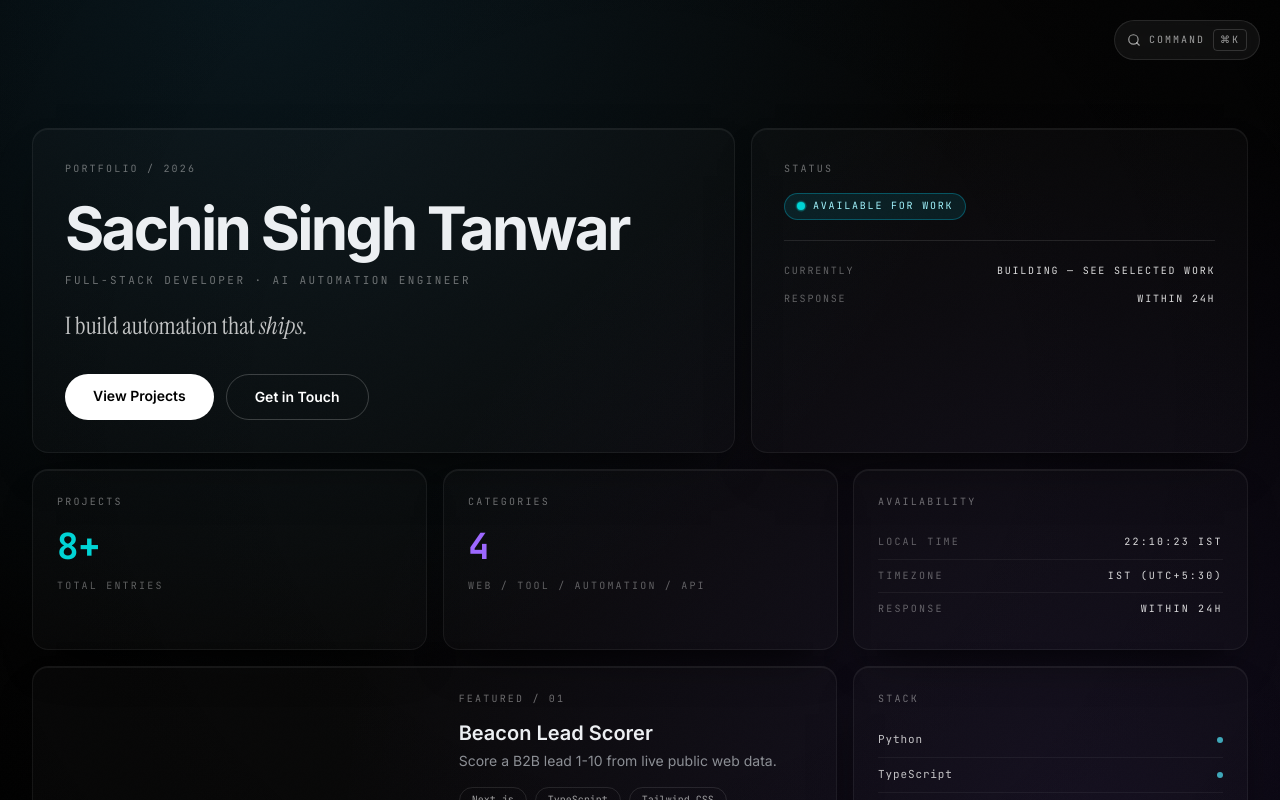
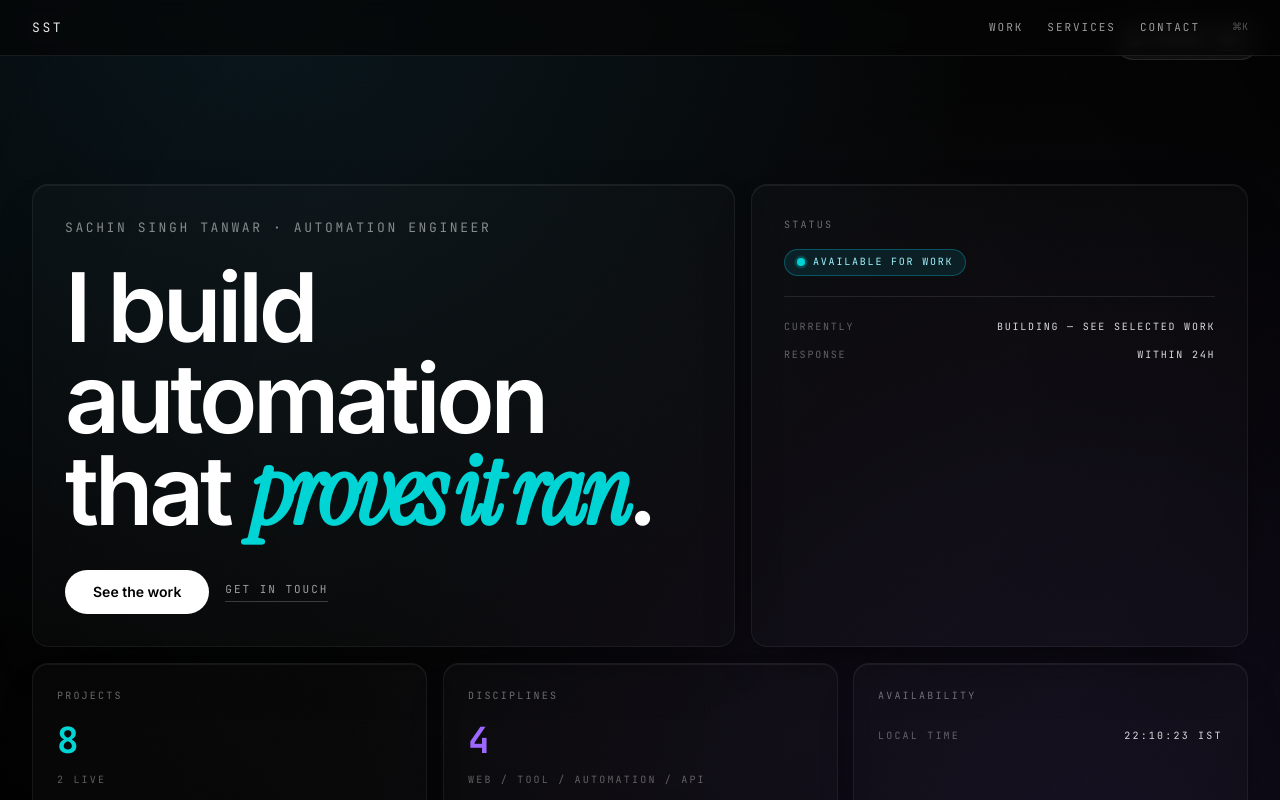
Before and after one commit to Sachin-Singh-Tanwar/Sachin-Singh-Tanwar.github.io, a React (Vite) app: page / in a window 1280 px wide. Shown: the top 800 px of the page. Built offline with nearby package versions, Linux system fonts and the light colour scheme.

Commit message:
fix: lane1 surgical nav hero vocabulary toggle and services

```diff
--- a/index.html
+++ b/index.html
@@ -4,13 +4,13 @@
     <meta charset="UTF-8" />
     <meta name="viewport" content="width=device-width, initial-scale=1.0" />
     <meta name="theme-color" content="#050505" />
-    <title>Sachin Singh Tanwar — Full-Stack Developer & AI Automation Engineer</title>
+    <title>Sachin Singh Tanwar — Automation Engineer</title>
     <meta
       name="description"
       content="Sachin Singh Tanwar builds production web apps and AI automation. Selected work in Python, TypeScript, React and headless workers."
     />
     <meta property="og:type" content="website" />
-    <meta property="og:title" content="Sachin Singh Tanwar — Full-Stack Developer & AI Automation Engineer" />
+    <meta property="og:title" content="Sachin Singh Tanwar — Automation Engineer" />
     <meta
       property="og:description"
       content="Production web apps and AI automation that keep running after the laptop is off."
@@ -34,8 +34,8 @@
             "@id": "https://sachin-singh-tanwar.github.io/#person",
             "name": "Sachin Singh Tanwar",
             "url": "https://sachin-singh-tanwar.github.io/",
-            "jobTitle": "Full-Stack Developer",
-            "description": "Full-Stack Developer and AI Automation Engineer",
+            "jobTitle": "Automation Engineer",
+            "description": "Automation Engineer",
             "email": "sachin.singh.tanwar325@gmail.com",
             "sameAs": [
               "https://github.com/Sachin-Singh-Tanwar",
--- a/scripts/live-smoke.ts
+++ b/scripts/live-smoke.ts
@@ -12,17 +12,34 @@ async function main() {
   })
   page.on('pageerror', (e) => errors.push('pageerror: ' + e.message))
 
-  await page.goto(URL + '?smoke=' + Date.now(), { waitUntil: 'networkidle' })
+  await page.goto(URL + '?lane1smoke=' + Date.now(), { waitUntil: 'networkidle' })
   await page.waitForTimeout(1200)
+
+  const title = await page.title()
+  console.log('LIVE_TITLE=' + title)
+
+  const asset = await page.evaluate(() => {
+    const script = document.querySelector('script[type="module"]') as HTMLScriptElement | null
+    return script?.src || ''
+  })
+  const assetStatus = asset ? (await page.request.get(asset)).status() : 0
+  console.log('LIVE_ASSET_URL=' + asset)
+  console.log('LIVE_ASSET_STATUS=' + assetStatus)
+
   const body = await page.evaluate(() => document.body.innerText)
   console.log('LIVE_NAME=' + (body.includes('Sachin Singh Tanwar') ? 'YES' : 'NO'))
   console.log('LIVE_SELECTED_WORK=' + (body.toLowerCase().includes('selected work') ? 'YES' : 'NO'))
+  console.log('LIVE_PITCH=' + (body.includes('I build automation that proves it ran.') ? 'YES' : 'NO'))
+  console.log('LIVE_APP_DEVELOPMENT=' + (body.includes('App Development') ? 'YES' : 'NO'))
   await page.screenshot({ path: join(process.cwd(), 'screenshots/live-hero.png') })
 
   const card = page.locator('[data-project-card]').first()
   await card.click()
   await page.waitForTimeout(800)
-  console.log('LIVE_MODAL=' + ((await page.$$('[role="dialog"][aria-modal="true"]')).length > 0 ? 'YES' : 'NO'))
+  console.log(
+    'LIVE_MODAL=' +
+      ((await page.$$('[role="dialog"][aria-modal="true"]')).length > 0 ? 'YES' : 'NO'),
+  )
   await page.screenshot({ path: join(process.cwd(), 'screenshots/live-modal.png') })
 
   console.log('CONSOLE_ERROR_COUNT=' + errors.length)
@@ -30,4 +47,7 @@ async function main() {
   await browser.close()
 }
 
-main().catch((e) => { console.error(e); process.exit(1) })
+main().catch((e) => {
+  console.error(e)
+  process.exit(1)
+})
--- a/scripts/screenshot.ts
+++ b/scripts/screenshot.ts
@@ -2,72 +2,150 @@ import { chromium } from 'playwright'
 import { mkdirSync } from 'fs'
 import { join } from 'path'
 
-function badgeInCover() {
-  const badge = document.querySelector('[data-projects-grid] [data-status-badge]') as HTMLElement | null
-  const cover = badge?.closest('[data-cover]') as HTMLElement | null
-  if (!badge || !cover) return false
-  const b = badge.getBoundingClientRect()
-  const c = cover.getBoundingClientRect()
-  return b.left >= c.left && b.right <= c.right && b.top >= c.top && b.bottom <= c.bottom
-}
+const URL = 'http://127.0.0.1:3001/'
+const outDir = join(process.cwd(), 'screenshots')
 
 async function main() {
-  const outDir = join(process.cwd(), 'screenshots')
   mkdirSync(outDir, { recursive: true })
   const browser = await chromium.launch()
   const page = await browser.newPage({ viewport: { width: 1440, height: 900 } })
-  await page.goto('http://localhost:4173', { waitUntil: 'networkidle' })
+  const errors: string[] = []
+  page.on('console', (m) => {
+    if (m.type() === 'error') errors.push('console: ' + m.text())
+  })
+  page.on('pageerror', (e) => errors.push('pageerror: ' + e.message))
+
+  await page.goto(URL + '?lane1=' + Date.now(), { waitUntil: 'networkidle' })
   await page.waitForTimeout(1200)
 
-  const heroChildren = await page.evaluate(() => {
-    const grid = document.querySelector('#hero > div') as HTMLElement
-    return grid?.children.length ?? 0
-  })
-  console.log('HERO_CHILDREN=' + heroChildren)
-  const statusText = await page.evaluate(() => {
-    const cards = Array.from(document.querySelectorAll('#hero > div > article')) as HTMLElement[]
-    const card = cards.find(el => el.textContent?.trim().startsWith('Status'))
-    return (card?.innerText ?? '').replace(/\s+/g, ' ').trim()
-  })
-  console.log('STATUS_CARD_TEXT=' + statusText)
-  await page.screenshot({ path: join(outDir, '20-hero.png') })
-
-  await page.evaluate(() => document.querySelector('#projects')?.scrollIntoView({ behavior: 'instant' as ScrollBehavior }))
-  await page.click('[data-view="grid"]')
-  await page.waitForTimeout(900)
-  console.log('BADGE_ON_COVER=' + ((await page.evaluate(badgeInCover)) ? 'YES' : 'NO'))
-  const building = await page.evaluate(() => Array.from(document.querySelectorAll('[data-projects-grid] [data-status-badge]')).filter(el => el.textContent?.trim() === 'BUILDING').length)
-  console.log('BUILDING_BADGES=' + building)
-  await page.screenshot({ path: join(outDir, '21-projects.png') })
-
-  const card = page.locator('[data-projects-grid] [data-project-card]').first()
-  await card.click()
-  await page.waitForTimeout(700)
-  console.log('MODAL_OPEN=' + ((await page.$$('[role="dialog"][aria-modal="true"]')).length > 0 ? 'YES' : 'NO'))
-  const strip = await page.evaluate(() => {
-    const el = document.querySelector('[data-project-cover-strip]') as HTMLElement | null
+  const nav = await page.evaluate(() => {
+    const el = document.querySelector('[data-primary-nav]') as HTMLElement | null
     if (!el) return null
+    const cs = getComputedStyle(el)
+    const hint = el.querySelector('span') as HTMLElement | null
     return {
-      height: Math.round(el.getBoundingClientRect().height),
-      cover: Boolean(el.querySelector('[data-project-cover]')),
-      text: (el.innerText || '').replace(/\s+/g, ' ').trim(),
+      height: el.getBoundingClientRect().height,
+      position: cs.position,
+      backdrop: cs.backdropFilter || (cs as any).webkitBackdropFilter,
+      borderBottom: cs.borderBottomColor,
+      wordmark: el.querySelector('a')?.textContent?.trim(),
+      hint: hint?.textContent?.trim(),
+      hintVisible: hint ? !!(hint.offsetWidth || hint.offsetHeight) : false,
+      links: Array.from(el.querySelectorAll('a')).map((a) => ({
+        text: a.textContent?.trim(),
+        href: a.getAttribute('href'),
+        visible: !!(a.offsetWidth || a.offsetHeight),
+      })),
     }
   })
-  console.log('MODAL_COVER_STRIP=' + (strip ? 'YES' : 'NO'))
-  console.log('MODAL_STRIP_INFO=' + JSON.stringify(strip))
-  await page.screenshot({ path: join(outDir, '22-modal.png') })
-  await page.keyboard.press('Escape')
-  await page.waitForTimeout(300)
+  console.log('NAV_DESKTOP=' + JSON.stringify(nav))
+
+  const hero = await page.evaluate(() => {
+    const h1 = document.querySelector('[data-pitch]') as HTMLElement | null
+    const cs = h1 ? getComputedStyle(h1) : null
+    const accent = h1?.querySelector('span') as HTMLElement | null
+    const acs = accent ? getComputedStyle(accent) : null
+    const byline = h1?.previousElementSibling as HTMLElement | null
+    const clipped = Array.from(document.querySelectorAll('*')).filter((el) => {
+      const st = getComputedStyle(el) as any
+      return st.backgroundClip === 'text' || st.webkitBackgroundClip === 'text'
+    }).length
+    return {
+      text: h1?.textContent?.replace(/\s+/g, ' ').trim(),
+      fontSize: cs?.fontSize,
+      fontWeight: cs?.fontWeight,
+      letterSpacing: cs?.letterSpacing,
+      fontFamily: cs?.fontFamily,
+      color: cs?.color,
+      accentText: accent?.textContent?.trim(),
+      accentFontFamily: acs?.fontFamily,
+      accentFontStyle: acs?.fontStyle,
+      accentColor: acs?.color,
+      byline: byline?.textContent?.trim(),
+      bylineFontSize: byline ? getComputedStyle(byline).fontSize : null,
+      bylineLetterSpacing: byline ? getComputedStyle(byline).letterSpacing : null,
+      bylineColor: byline ? getComputedStyle(byline).color : null,
+      gradientClassEls: document.querySelectorAll('.gradient-text').length,
+      clippedEls: clipped,
+    }
+  })
+  console.log('HERO_DESKTOP=' + JSON.stringify(hero))
+  await page.screenshot({ path: join(outDir, '30-hero.png') })
+
+  const toggleLoad = await page.evaluate(() =>
+    Array.from(document.querySelectorAll('[data-view]')).map((b) => {
+      const el = b as HTMLElement
+      return {
+        view: el.getAttribute('data-view'),
+        ariaPressed: el.getAttribute('aria-pressed'),
+        active: el.getAttribute('data-active'),
+        background: getComputedStyle(el).backgroundColor,
+        color: getComputedStyle(el).color,
+      }
+    }),
+  )
+  console.log('TOGGLE_LOAD=' + JSON.stringify(toggleLoad))
+
+  const vocab = await page.evaluate(() => {
+    const cards = Array.from(document.querySelectorAll('#hero > div > article')) as HTMLElement[]
+    const projectsCard = cards.find((c) => (c.textContent || '').trim().startsWith('Projects'))
+    const availabilityCard = cards.find((c) => (c.textContent || '').trim().startsWith('Availability'))
+    const statusCard = cards.find((c) => (c.textContent || '').trim().startsWith('Status'))
+    return {
+      projectsCard: (projectsCard?.innerText || '').replace(/\s+/g, ' ').trim(),
+      disciplinesCard: (cards.find((c) => (c.textContent || '').trim().startsWith('Disciplines'))?.innerText || '').replace(/\s+/g, ' ').trim(),
+      availabilityCard: (availabilityCard?.innerText || '').replace(/\s+/g, ' ').trim(),
+      statusCard: (statusCard?.innerText || '').replace(/\s+/g, ' ').trim(),
+      totalEntriesInBody: document.body.innerText.includes('TOTAL ENTRIES'),
+      categoriesInBody: document.body.innerText.includes('CATEGORIES'),
+    }
+  })
+  console.log('VOCAB=' + JSON.stringify(vocab))
+
+  await page.evaluate(() => document.querySelector('#projects')?.scrollIntoView({ behavior: 'auto' }))
+  await page.waitForTimeout(700)
+  await page.screenshot({ path: join(outDir, '31-work.png') })
+
+  await page.evaluate(() => document.querySelector('#services')?.scrollIntoView({ behavior: 'auto' }))
+  await page.waitForTimeout(700)
+  const services = await page.evaluate(() => ({
+    appDevelopment: document.body.innerText.includes('App Development'),
+    dataPipelines: document.body.innerText.includes('Data Pipelines'),
+    description: document.body.innerText.includes(
+      'Scheduled scrapers and extraction with clean output schemas and cost guards.',
+    ),
+  }))
+  console.log('SERVICES=' + JSON.stringify(services))
+  await page.screenshot({ path: join(outDir, '32-services.png') })
 
   await page.setViewportSize({ width: 375, height: 812 })
   await page.evaluate(() => window.scrollTo(0, 0))
   await page.waitForTimeout(700)
-  const cursorHidden = await page.evaluate(() => !document.querySelector('[data-magnetic-cursor]'))
-  console.log('CURSOR_HIDDEN_AT_375=' + (cursorHidden ? 'YES' : 'NO'))
-  await page.screenshot({ path: join(outDir, '23-mobile-375.png') })
+  const mobile = await page.evaluate(() => {
+    const navEl = document.querySelector('[data-primary-nav]') as HTMLElement | null
+    const h1 = document.querySelector('[data-pitch]') as HTMLElement | null
+    const hint = navEl?.querySelector('span') as HTMLElement | null
+    return {
+      visibleNavText: navEl
+        ? Array.from(navEl.querySelectorAll('a'))
+            .filter((a) => !!(a.offsetWidth || a.offsetHeight))
+            .map((a) => a.textContent?.trim())
+        : [],
+      hintVisible: hint ? !!(hint.offsetWidth || hint.offsetHeight) : false,
+      pitchFontSize: h1 ? getComputedStyle(h1).fontSize : null,
+      navHeight: navEl ? navEl.getBoundingClientRect().height : null,
+    }
+  })
+  console.log('MOBILE=' + JSON.stringify(mobile))
+  await page.screenshot({ path: join(outDir, '33-mobile-375.png') })
 
+  console.log('DOC_TITLE=' + (await page.title()))
+  console.log('CONSOLE_ERROR_COUNT=' + errors.length)
+  errors.slice(0, 10).forEach((e) => console.log('ERROR=' + e.slice(0, 300)))
   await browser.close()
-  console.log('Screenshots saved to', outDir)
 }
 
-main().catch(e => { console.error(e); process.exit(1) })
+main().catch((e) => {
+  console.error(e)
+  process.exit(1)
+})
--- a/src/App.tsx
+++ b/src/App.tsx
@@ -9,6 +9,42 @@ export default function App() {
   return (
     <div className="relative min-h-screen text-white">
       <div className="page-backdrop" aria-hidden="true" />
+      <header
+        data-primary-nav
+        className="sticky top-0 z-50 h-14 border-b border-white/[0.08] bg-[#050505]/70 backdrop-blur"
+      >
+        <nav
+          className="mx-auto flex h-full max-w-7xl items-center justify-between px-5 md:px-8"
+          aria-label="Primary"
+        >
+          <a href="#hero" className="font-mono text-[13px] tracking-[0.2em] text-white/90">
+            SST
+          </a>
+          <div className="flex items-center gap-6">
+            <a
+              href="#projects"
+              className="hidden font-mono text-[11px] uppercase tracking-[0.18em] text-white/60 transition hover:text-white md:inline"
+            >
+              Work
+            </a>
+            <a
+              href="#services"
+              className="hidden font-mono text-[11px] uppercase tracking-[0.18em] text-white/60 transition hover:text-white md:inline"
+            >
+              Services
+            </a>
+            <a
+              href="#contact"
+              className="font-mono text-[11px] uppercase tracking-[0.18em] text-white/60 transition hover:text-white"
+            >
+              Contact
+            </a>
+            <span className="ml-2 hidden font-mono text-[10px] text-white/30 md:inline" aria-hidden="true">
+              ⌘K
+            </span>
+          </div>
+        </nav>
+      </header>
       <CommandPalette />
       <MagneticCursor />
       <main className="relative z-10">
--- a/src/components/ContactSection.tsx
+++ b/src/components/ContactSection.tsx
@@ -22,7 +22,7 @@ export default function ContactSection() {
         <p className="font-mono text-xs uppercase tracking-[0.35em] text-cyan-300/80">
           03 — Contact
         </p>
-        <h2 className="gradient-text mt-4 text-4xl font-bold tracking-tight sm:text-6xl">
+        <h2 className="mt-4 text-4xl font-bold tracking-tight text-white sm:text-6xl">
           Let&apos;s build something.
         </h2>
         <p className="mx-auto mt-5 max-w-xl text-base text-white/60">
--- a/src/components/Hero.tsx
+++ b/src/components/Hero.tsx
@@ -10,6 +10,7 @@ const projects: Project[] = projectData.map((item) => projectSchema.parse(item))
 const featured = projects[0]
 const shippedCount = projects.length
 const categories = Array.from(new Set(projects.map((project) => project.category)))
+const liveCount = projects.filter((project) => project.status === 'live').length
 
 const stack = ['Python', 'TypeScript', 'React', 'Node', 'Postgres', 'Playwright']
 
@@ -67,33 +68,28 @@ export default function Hero() {
     <section id="hero" className="px-5 pb-20 pt-28 md:px-8 md:pt-32">
       <div className="mx-auto grid max-w-7xl grid-cols-12 gap-3 auto-rows-[minmax(150px,auto)] md:gap-4">
         <article className={cn(CARD_SURFACE, wrap, 'p-6 md:p-8 lg:col-span-7')}>
-          <p className="font-mono text-[10px] uppercase tracking-[0.22em] text-white/40">
-            Portfolio / 2026
+          <p className="font-mono text-[13px] uppercase tracking-[0.2em] text-white/50">
+            Sachin Singh Tanwar · Automation Engineer
           </p>
-          <h1 className="mt-6 font-sans text-[clamp(2.4rem,9vw,3.6rem)] font-bold leading-[0.92] tracking-[-0.045em] text-[var(--text-primary)] lg:text-6xl">
-            Sachin Singh Tanwar
+          <h1
+            data-pitch
+            style={{ fontFamily: 'Inter, sans-serif' }}
+            className="mt-6 font-sans text-[56px] font-semibold leading-[0.95] tracking-[-0.045em] text-white md:text-[96px]"
+          >
+            I build automation that <span className="font-serif italic text-[var(--accent-cyan)]">proves it ran</span>.
           </h1>
-          <p className="mt-4 font-mono text-[10px] uppercase tracking-[0.22em] text-white/40 sm:text-[11px]">
-            Full-Stack Developer · AI Automation Engineer
-          </p>
-          <p
-            className="mt-5 whitespace-nowrap text-xl text-white/75 sm:whitespace-normal sm:text-2xl"
-            style={{ fontFamily: 'Instrument Serif, Georgia, serif' }}
-          >
-            I build automation that <em className="italic">ships.</em>
-          </p>
-          <div className="mt-8 flex w-full flex-col gap-3 sm:w-auto sm:flex-row">
+          <div className="mt-8 flex w-full flex-col items-start gap-4 sm:w-auto sm:flex-row sm:items-center">
             <a
               href="#projects"
               className="w-full rounded-full bg-white px-7 py-3 text-center text-sm font-semibold text-black transition hover:bg-white/90 sm:w-auto"
             >
-              View Projects
+              See the work
             </a>
             <a
               href="#contact"
-              className="w-full rounded-full border border-white/20 px-7 py-3 text-center text-sm font-semibold text-white transition hover:border-white/40 sm:w-auto"
+              className="border-b border-white/20 pb-0.5 font-mono text-[11px] uppercase tracking-[0.18em] text-white/60 transition hover:border-white/50 hover:text-white"
             >
-              Get in Touch
+              Get in touch
             </a>
           </div>
         </article>
@@ -122,15 +118,15 @@ export default function Hero() {
         <article className={cn(CARD_SURFACE, wrap, 'p-6 lg:col-span-4')}>
           <p className="font-mono text-[10px] uppercase tracking-[0.22em] text-white/40">Projects</p>
           <p className="mt-4 font-mono text-4xl font-bold tabular-nums text-[var(--accent-cyan)]">
-            {shippedCount}+
+            {shippedCount}
           </p>
           <p className="mt-3 font-mono text-[10px] uppercase tracking-[0.22em] text-white/35">
-            TOTAL ENTRIES
+            {liveCount} live
           </p>
         </article>
 
         <article className={cn(CARD_SURFACE, wrap, 'p-6 lg:col-span-4')}>
-          <p className="font-mono text-[10px] uppercase tracking-[0.22em] text-white/40">Categories</p>
+          <p className="font-mono text-[10px] uppercase tracking-[0.22em] text-white/40">Disciplines</p>
           <p className="mt-4 font-mono text-4xl font-bold tabular-nums text-[var(--accent-purple)]">
             {categories.length}
           </p>
@@ -145,14 +141,6 @@ export default function Hero() {
             <div className="flex items-center justify-between gap-3 py-2">
               <span className="text-white/35">Local time</span>
               <span className="tabular-nums text-white/85">{clock || '—'} IST</span>
-            </div>
-            <div className="flex items-center justify-between gap-3 py-2">
-              <span className="text-white/35">Timezone</span>
-              <span className="text-white/85">IST (UTC+5:30)</span>
-            </div>
-            <div className="flex items-center justify-between gap-3 py-2">
-              <span className="text-white/35">Response</span>
-              <span className="text-white/85">within 24h</span>
             </div>
           </div>
         </article>
--- a/src/components/ProjectsSection.tsx
+++ b/src/components/ProjectsSection.tsx
@@ -129,20 +129,24 @@ export default function ProjectsSection() {
               role="group"
               aria-label="Projects view mode"
             >
-              {(['carousel', 'grid'] as View[]).map((mode) => (
+              {(['carousel', 'grid'] as View[]).map((mode) => {
+                const isActive = view === mode
+                return (
                   <button
                     key={mode}
                     type="button"
                     data-view={mode}
-                  aria-pressed={view === mode}
+                    data-active={isActive}
+                    aria-pressed={isActive}
                     onClick={() => setView(mode)}
                     className={`rounded-full px-4 py-1.5 font-mono text-[11px] uppercase tracking-[0.15em] transition-colors ${
-                    view === mode ? 'bg-white text-black' : 'text-white/55 hover:text-white'
+                      isActive ? 'bg-white text-black' : 'text-white/55 hover:text-white'
                     }`}
                   >
                     {mode}
                   </button>
-              ))}
+                )
+              })}
             </div>
           </div>
         </div>
--- a/src/components/ServicesSection.tsx
+++ b/src/components/ServicesSection.tsx
@@ -32,8 +32,8 @@ const services = [
   },
   {
     icon: <DeviceIcon />,
-    title: 'App Development',
-    description: 'Practical full-stack apps with reliable auth, data models and deployment paths.',
+    title: 'Data Pipelines',
+    description: 'Scheduled scrapers and extraction with clean output schemas and cost guards.',
   },
   {
     icon: <SparkIcon />,
--- a/src/index.css
+++ b/src/index.css
@@ -83,13 +83,6 @@ input[data-palette-input]:focus-visible {
   --tw-ring-shadow: 0 0 #0000 !important;
 }
 
-.gradient-text {
-  background-image: linear-gradient(90deg, var(--accent-cyan) 0%, var(--accent-purple) 100%);
-  -webkit-background-clip: text;
-  background-clip: text;
-  color: transparent;
-}
-
 [data-project-card]:hover [data-cover] > div:first-child {
   transform: scale(1.03);
 }
```
Lines whose indentation alone changed are shown as unchanged.
